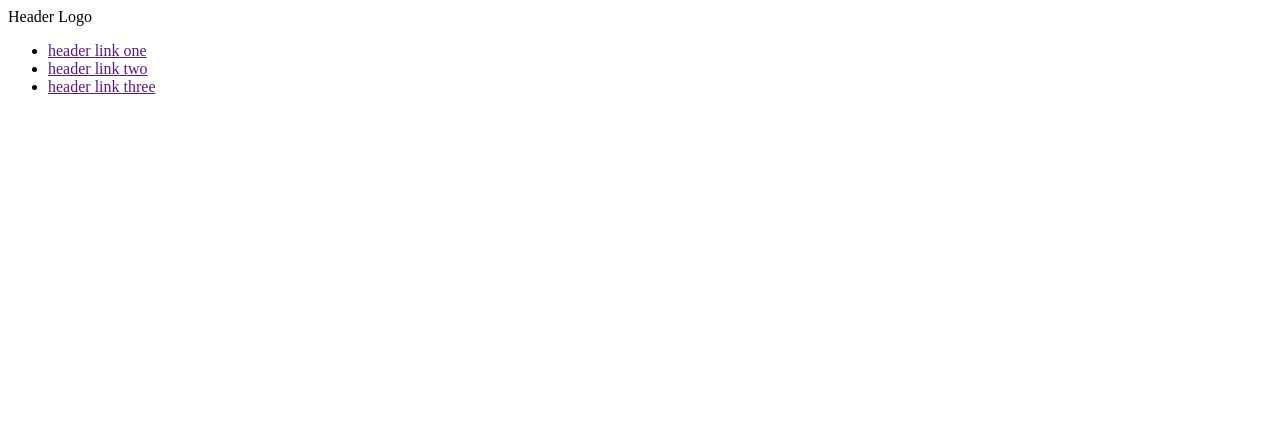
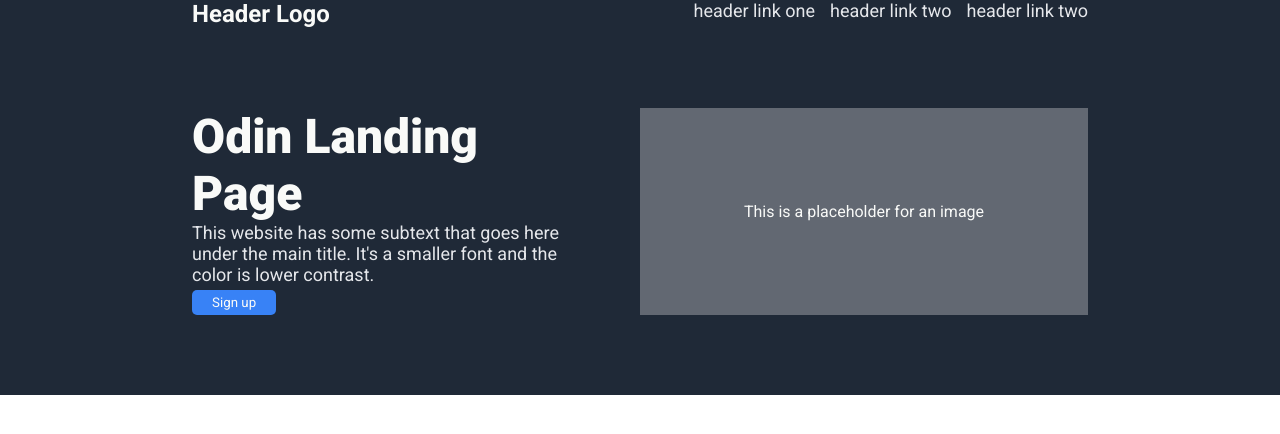
Before and after one commit to JeffIsAnon/Odin-Landing-Page, a plain HTML site: page index.html in a window 1280 px wide. Drawn offline with Linux system fonts and the light colour scheme.

Commit message:
restarted project and roughly finished hero section

```diff
--- a/index.html
+++ b/index.html
@@ -4,29 +4,27 @@
     <meta charset="UTF-8">
     <meta http-equiv="X-UA-Compatible" content="IE=edge">
     <meta name="viewport" content="width=device-width, initial-scale=1.0">
+    <link rel="stylesheet" href="style.css">
     <title>Odin Landing Page</title>
 </head>
 <body>
+    <div class="hero-main">
         <div class="header">
-        <div class="logo">Header Logo</div>
+            <div class="header-logo">Header Logo</div>
             <ul>
                 <li><a href="">header link one</a></li>
                 <li><a href="">header link two</a></li>
-            <li><a href="">header link three</a></li>
+                <li><a href="">header link two</a></li>
             </ul>
         </div>
-    <div class="content">
-
+        <div class="hero-container">
+            <div class="hero-text">
+                <h1>Odin Landing Page</h1>
+                <p>This website has some subtext that goes here under the main title. It's a smaller font and the color is lower contrast.</p>
+                <button>Sign up</button>
             </div>
-    <div class="quote">
-
+            <div class="placeholder">This is a placeholder for an image</div>
         </div>
-    <div class="cta">
-
     </div>
-    <div class="footer">
-
-    </div>
-
 </body>
 </html>
--- a/style.css
+++ b/style.css
@@ -0,0 +1,74 @@
+@import url('https://fonts.googleapis.com/css2?family=Roboto:ital,wght@0,100;0,300;0,400;0,500;0,700;0,900;1,100;1,300;1,400;1,500;1,700&display=swap');
+
+* {
+    margin: 0;
+    padding: 0;
+    font-family: 'Roboto', sans-serif;
+}
+
+.hero-main  {
+    background-color: #1f2937;
+    padding: 0 12rem;
+}
+
+.header {
+    display: flex;
+    justify-content: space-between;
+}
+
+.header-logo {
+    font-size: 24px;
+    color: #f9faf8;
+    font-weight: 600;
+}
+
+.hero-container {
+    padding: 5rem 0;
+    display: flex;
+    gap: 80px;
+}
+
+h1 {
+    font-size: 48px;
+    font-weight: 900;
+    color: #f9faf8;
+}
+
+.hero-text p {
+    color: #e5e7eb;
+    font-size: 18px;
+    padding-bottom: 5px;
+}
+
+.placeholder {
+    width: 50%;
+    background-color: #626872;
+    display: flex;
+    align-items: center;
+    justify-content: center;
+    color: #f9faf8;
+    flex-shrink: 0;
+}
+
+button {
+    background-color: #3882f6;
+    color: #f9faf8;
+    padding: 5px 20px;
+    border: none;
+    border-radius: 5px;
+}
+
+ul {
+    display: flex;
+    gap: 15px;
+}
+
+ul li {
+    list-style: none;
+}
+
+a {
+    text-decoration: none;
+    color: #e5e7eb;
+    font-size: 18px;
+}
```
Lines whose indentation alone changed are shown as unchanged.
